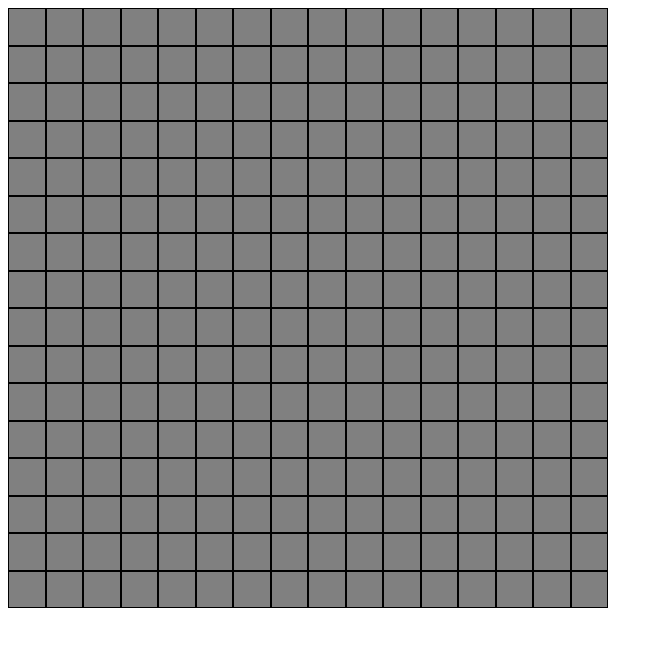
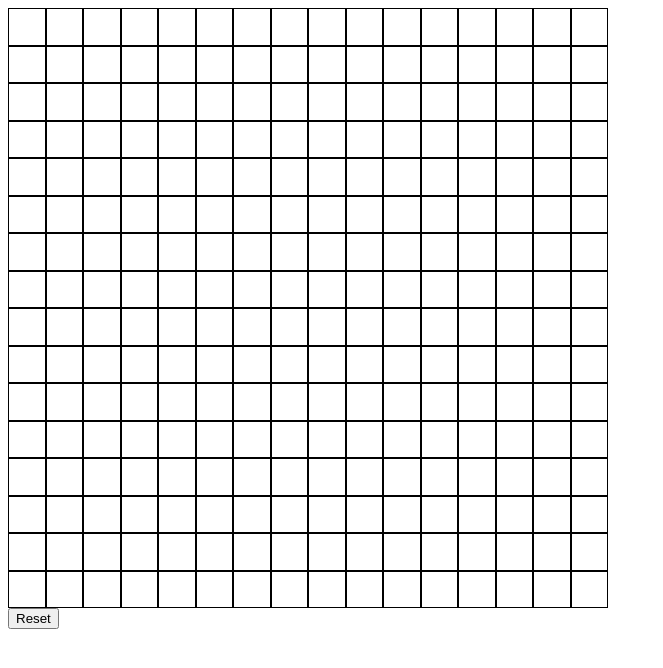
Before and after one commit to mnhng1/Project-Etch-a-Sketch, a plain HTML site: page index.html in a window 1280 px wide. Shown: the whole page, without its empty margins (0-663 px from the left). Drawn offline with Linux system fonts and the light colour scheme.

Commit message:
Set up and finish the reset button to change the background color of the grids when click.

```diff
--- a/index.html
+++ b/index.html
@@ -8,6 +8,9 @@
 </head>
 <body>
     <div class = "container"> </div>
+    <div class = 'UI'>
+        <button class = "reset"> Reset </button>
+    </div>
 </body>
 <script src="js_app.js"></script>
 </html>
--- a/js_app.js
+++ b/js_app.js
@@ -5,8 +5,9 @@ const container = document.querySelector(".container");
 
 for (let i = 1; i <=256; i++){
     const grid = document.createElement('div');
+    grid.className = "grids"
     grid.style.border = "1px solid black";
-    grid.style.backgroundColor = "grey";
+    grid.style.backgroundColor = "white";
     grid.style.height = "6.25%";
     grid.style.width = "6.25%";
     grid.style.boxSizing = "border-box";
@@ -16,8 +17,18 @@ for (let i = 1; i <=256; i++){
 
 }
 
-const allgrid = document.querySelectorAll("grid");
+const allgrid = document.querySelectorAll(".grids");
+
+const resetButton = document.querySelector(".reset");
+resetButton.addEventListener("click", () => {
+    console.log('Hello')
+    allgrid.forEach(grid => {
+        grid.style.backgroundColor = "white";
+    });
+});
+
 
 allgrid.forEach(grid => {
     grid.style.flexGrow = "1";
+
 });
```
